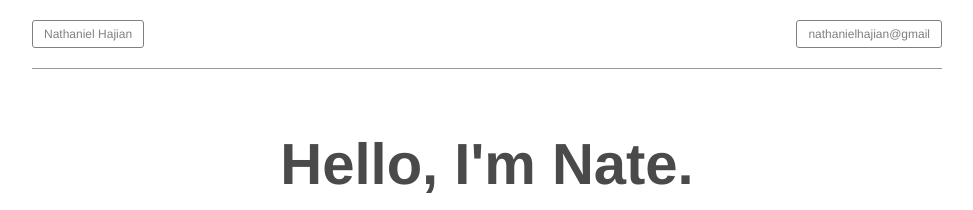
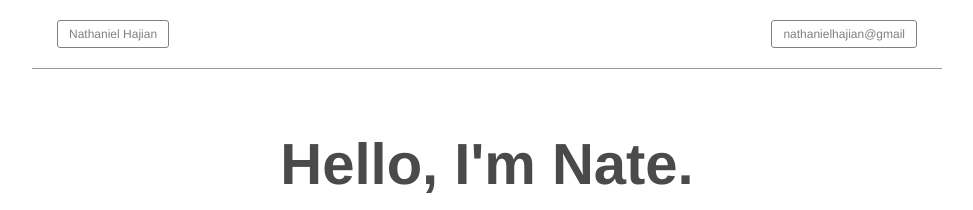
Before and after one commit to netspencer/nathaniel_io, a Jekyll site: the page built from index.html, in a window 1280 px wide. Shown: the top 210 px of the page, without its empty margins (153-1126 px from the left). Built offline with Jekyll 4.4.1, drawn with Linux system fonts in a browser that asks for light colours; nearby versions of some CDN libraries; library files that are not in the unit come from our copies; comment, search, counter and statistics services are not loaded.

Commit message:
added margins on top buttons

```diff
--- a/_sass/_styles.scss
+++ b/_sass/_styles.scss
@@ -166,6 +166,7 @@ nav.top-nav {
     padding-top: 20px;
     padding-bottom: 20px;
     button {
+        margin: 0 25px;
         display: block;
         opacity: 0.7;
         font-size: 12px;
```
